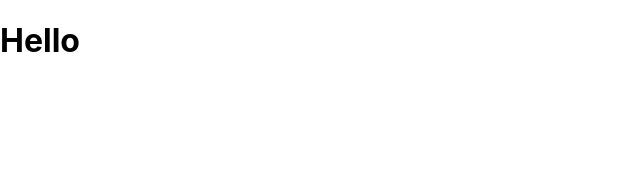
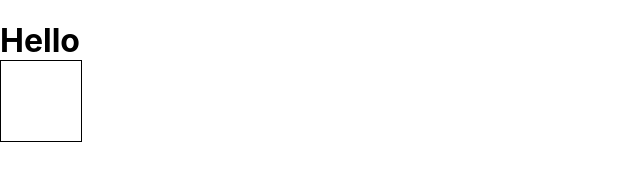
Before and after one commit to justinmay/game, a React (Create React App) app in the folder web-app/: page / in a window 1280 px wide. Shown: the top 192 px of the page, without its empty margins (0-640 px from the left). Built offline with nearby package versions, Linux system fonts and the light colour scheme.

Commit message:
game and cell

```diff
--- /dev/null
+++ b/web-app/src/components/Cell.tsx
@@ -0,0 +1,16 @@
+import React from 'react';
+import '../stylesheets/Cell.css';
+
+type CellProps = {
+}
+
+type CellState = {
+}
+
+class Cell extends React.Component<CellProps,CellState> {
+    render() {
+      return <div className="cell"></div>;
+    }
+}
+
+export default Cell;
--- a/web-app/src/components/Game.tsx
+++ b/web-app/src/components/Game.tsx
@@ -1,13 +1,15 @@
 import React from 'react';
+import Cell from './Cell';
 
 type GameProps = {
 }
 
 type GameState = {
 }
+
 class Game extends React.Component<GameProps,GameState> {
     render() {
-      return <h1>Hello</h1>;
+      return <h1>Hello <Cell/></h1>;
     }
 }
 
--- /dev/null
+++ b/web-app/src/stylesheets/Cell.css
@@ -0,0 +1,7 @@
+.cell {
+    height: 10vh;
+    width: 10vh;
+    border-width: 1px;
+    border-color: black;
+    border-style: solid;
+}
```
Also changed, not shown: web-app/src/stylesheets/Game.css (added).
